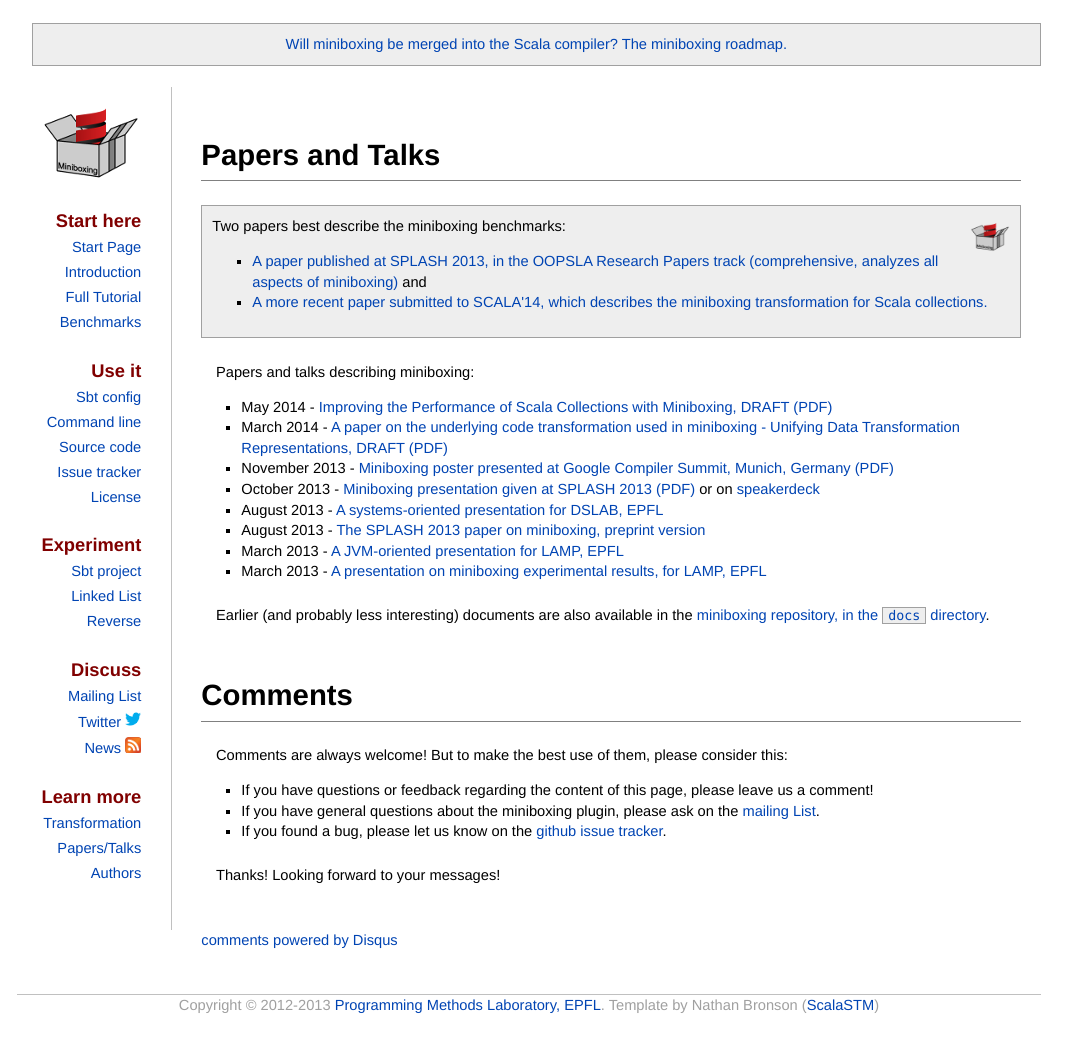
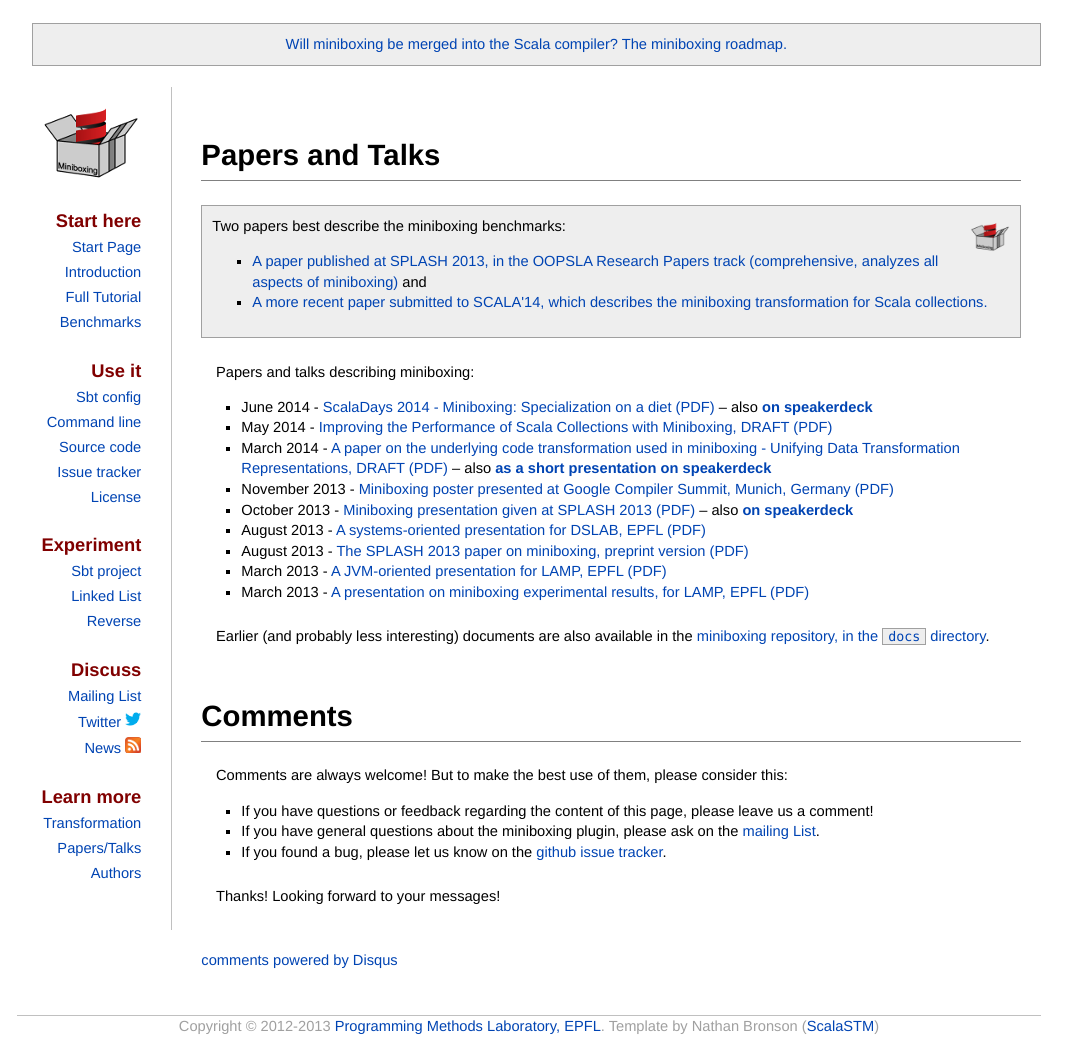
Before and after one commit to miniboxing/miniboxing.github.io, a Jekyll site: the page built from papers.md, in a window 1280 px wide. Shown: the whole page, without its empty margins (111-1183 px from the left). Built offline with Jekyll 4.4.1, drawn with Linux system fonts in a browser that asks for light colours; comment, search, counter and statistics services are not loaded; before the commit the page ends 1030 px from its top, so only the background shows below that.

Commit message:
Papers update

```diff
--- a/papers.md
+++ b/papers.md
@@ -9,13 +9,14 @@ short_title: Papers and Talks
 
 Papers and talks describing miniboxing:
 
+ * June 2014 - [ScalaDays 2014 - Miniboxing: Specialization on a diet (PDF)](https://github.com/miniboxing/miniboxing-plugin/blob/wip/docs/2014-06-miniboxing-scaladays.pdf) -- also **<a href="https://speakerdeck.com/vladureche/miniboxing-presentation-at-scaladays-2014" target="_blank"> on speakerdeck</a>**
  * May 2014 - [Improving the Performance of Scala Collections with Miniboxing, DRAFT (PDF)](https://github.com/miniboxing/miniboxing-plugin/blob/wip/docs/2014-04-miniboxing-scala-collections.pdf?raw=true)
- * March 2014 - [A paper on the underlying code transformation used in miniboxing - Unifying Data Transformation Representations, DRAFT (PDF)](https://github.com/miniboxing/miniboxing-plugin/blob/wip/docs/2014-03-ldl-draft.pdf?raw=true)
+ * March 2014 - [A paper on the underlying code transformation used in miniboxing - Unifying Data Transformation Representations, DRAFT (PDF)](https://github.com/miniboxing/miniboxing-plugin/blob/wip/docs/2014-03-ldl-draft.pdf?raw=true) -- also **<a href="https://speakerdeck.com/vladureche/late-data-layout-initial-presentation" target="_blank">as a short presentation on speakerdeck</a>**
  * November 2013 - [Miniboxing poster presented at Google Compiler Summit, Munich, Germany (PDF)](https://github.com/miniboxing/miniboxing-plugin/blob/wip/docs/2013-11-miniboxing-poster.pdf?raw=true)
- * October 2013 - [Miniboxing presentation given at SPLASH 2013 (PDF)](https://github.com/miniboxing/miniboxing-plugin/blob/wip/docs/2013-10-miniboxing-splash.pdf?raw=true) or on [speakerdeck](https://speakerdeck.com/vladureche/miniboxing-presentation-at-splash-2013)
- * August 2013 - [A systems-oriented presentation for DSLAB, EPFL](https://github.com/miniboxing/miniboxing-plugin/blob/wip/docs/2013-08-miniboxing-dslab.pdf?raw=true)
- * August 2013 - [The SPLASH 2013 paper on miniboxing, preprint version](https://github.com/miniboxing/miniboxing-plugin/blob/wip/docs/2013-07-oopsla-preprint.pdf?raw=true)
- * March 2013 - [A JVM-oriented presentation for LAMP, EPFL](https://github.com/miniboxing/miniboxing-plugin/blob/wip/docs/2013-03-miniboxing-under-the-hood.pdf?raw=true)
- * March 2013 - [A presentation on miniboxing experimental results, for LAMP, EPFL](https://github.com/miniboxing/miniboxing-plugin/blob/wip/docs/2013-03-miniboxing-preliminary-results.pdf?raw=true)
+ * October 2013 - [Miniboxing presentation given at SPLASH 2013 (PDF)](https://github.com/miniboxing/miniboxing-plugin/blob/wip/docs/2013-10-miniboxing-splash.pdf?raw=true) -- also **<a href="https://speakerdeck.com/vladureche/miniboxing-presentation-at-splash-2013" target="_blank">on speakerdeck</a>**
+ * August 2013 - [A systems-oriented presentation for DSLAB, EPFL (PDF)](https://github.com/miniboxing/miniboxing-plugin/blob/wip/docs/2013-08-miniboxing-dslab.pdf?raw=true)
+ * August 2013 - [The SPLASH 2013 paper on miniboxing, preprint version (PDF)](https://github.com/miniboxing/miniboxing-plugin/blob/wip/docs/2013-07-oopsla-preprint.pdf?raw=true)
+ * March 2013 - [A JVM-oriented presentation for LAMP, EPFL (PDF)](https://github.com/miniboxing/miniboxing-plugin/blob/wip/docs/2013-03-miniboxing-under-the-hood.pdf?raw=true)
+ * March 2013 - [A presentation on miniboxing experimental results, for LAMP, EPFL (PDF)](https://github.com/miniboxing/miniboxing-plugin/blob/wip/docs/2013-03-miniboxing-preliminary-results.pdf?raw=true)
 
 Earlier (and probably less interesting) documents are also available in the [miniboxing repository, in the `docs` directory](https://github.com/miniboxing/miniboxing-plugin/tree/wip/docs).
```
